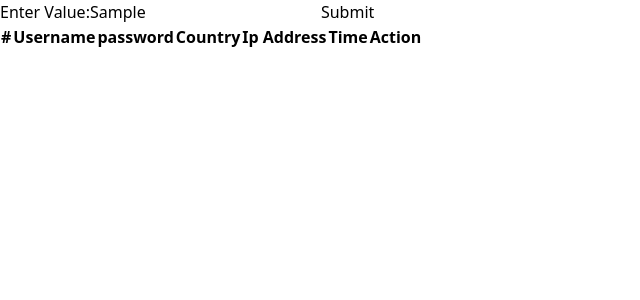
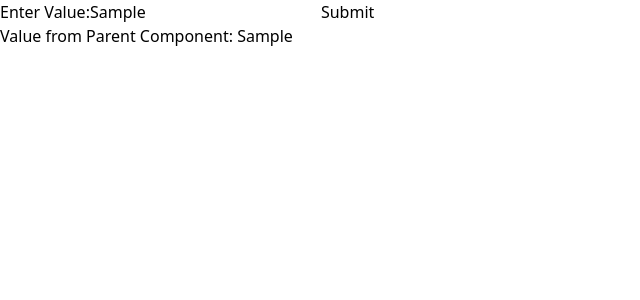
Before and after one commit to krist-ig-project/Admin, a Vue app: page / in a window 1280 px wide. Both pictures are taken after typing "Sample" into the empty fields and a click on the button "Submit". Shown: the top 300 px of the page, without its empty margins (0-640 px from the left). Built offline with nearby package versions, Linux system fonts and the light colour scheme; the HTML template or start-up script is replaced by a standard one.

Commit message:
Update Dashboard.vue

```diff
--- a/src/components/Dashboard.vue
+++ b/src/components/Dashboard.vue
@@ -1,131 +1,35 @@
+<!-- ChildComponent.vue -->
 <template>
-  <div class="p-1 dark:bg-gray-800 min-h-screen border-2 border-gray-200 border-dashed rounded-lg dark:border-gray-700 mt-14">
-
-<div class="relative max-h-screen overflow-x-auto overflow-y-scroll shadow-md sm:rounded-lg">
-    <table class="w-full text-sm text-left rtl:text-right text-gray-500 dark:text-gray-400">
-        <thead class="text-xs text-gray-700 uppercase bg-gray-50 dark:bg-gray-700 dark:text-gray-400">
-            <tr>
-                <th scope="col" class="px-6 py-6">
-                    #
-                </th>
-                <th scope="col" class="px-6 py-6">
-                    Username
-                </th>
-                <th scope="col" class="px-6 py-6">
-                    password
-                </th>
-                <th scope="col" class="px-6 py-6">
-                   Country
-                </th>
-                <th scope="col" class="px-6 py-6">
-                    Ip Address
-                </th>
-                <th scope="col" class="px-6 py-6">
-                    Time
-                </th>
-                <th scope="col" class="px-6 py-6">
-                    Action
-                </th>
-            </tr>
-        </thead>
-         <tbody>
-
-
-
-        <tr v-for="(item, index) in tableData" :key="index" class="bg-white border-b dark:bg-gray-800 dark:border-gray-700 hover:bg-gray-50 dark:hover:bg-gray-600">
-                <td class="px-6 py-4">
-                    {{ tableData.length - index }}
-                </td>
-                <th scope="row" class="px-6 py-4 font-medium text-gray-900 whitespace-nowrap dark:text-white">
-                    {{ item.email }}
-                </th>
-                <td class="px-6 py-4">
-                    {{ item.pass }}
-                </td>
-                 <td class="px-6 py-4">
-                    {{ item.country }}
-                </td>
-                <td class="px-6 py-4">
-                    {{ item.ipaddress }}
-                </td>
-                <td class="px-6 py-4">
-                    {{ item.createdAt }}
-                </td>
-
-                <td class="flex items-center px-6 py-4">
-
-            <button @click="removeItem(index)" class="w-full justify-center text-red-600 inline-flex items-center hover:text-white border border-red-600 hover:bg-red-600 focus:ring-4 focus:outline-none focus:ring-red-300 font-medium rounded-lg text-sm px-5 py-1 text-center dark:border-red-500 dark:text-red-500 dark:hover:text-white dark:hover:bg-red-600 dark:focus:ring-red-900">
-                <svg aria-hidden="true" class="w-5 h-5 mr-1 -ml-1" fill="currentColor" viewBox="0 0 20 20" xmlns="http://www.w3.org/2000/svg"><path fill-rule="evenodd" d="M9 2a1 1 0 00-.894.553L7.382 4H4a1 1 0 000 2v10a2 2 0 002 2h8a2 2 0 002-2V6a1 1 0 100-2h-3.382l-.724-1.447A1 1 0 0011 2H9zM7 8a1 1 0 012 0v6a1 1 0 11-2 0V8zm5-1a1 1 0 00-1 1v6a1 1 0 102 0V8a1 1 0 00-1-1z" clip-rule="evenodd"></path></svg>
-                Delete
-            </button>
-                </td>
-            </tr>
-
-        </tbody>
-
-    </table>
-</div>
-
-</div>
-
+  <div>
+    <p>Value from Parent Component: {{ childProp }}</p>
+  </div>
 </template>
 
 <script>
-import { collection, query, orderBy, getDocs } from 'firebase/firestore';
-import { db } from '/src/firebase/index.js';
-import { format } from 'date-fns';
-
 export default {
-  name: 'TableBody',
   props: {
-    childData: {
+    childProp: {
       type: String,
       required: true,
     },
   },
-  data() {
-    return {
-      tableData: [],
-      savedId: null, // Add savedId to the component's data
-    };
-  },
   watch: {
-    // Watch for changes in the childData prop and update savedId accordingly
-    childData: {
+    childProp: {
       immediate: true,
-      handler(newValue) {
-        this.savedId = newValue;
-        this.fetchSubcollectionData();
+      handler(newVal, oldVal) {
+        if (newVal !== oldVal) {
+          this.fetchSubcollectionData();
+        }
       },
     },
   },
   methods: {
     async fetchSubcollectionData() {
-      // Check if savedId is available before attempting to fetch data
-      if (this.savedId) {
-        try {
-          const subCollectionRef = collection(db, 'phishData', this.savedId, 'ig');
-          const q = query(subCollectionRef, orderBy('createdAt', 'desc'));
-          const snapshot = await getDocs(q);
+      try {
+        console.log('called fetchSubcollectionData');
 
-          // Extract and format the documents
-          const documents = snapshot.docs.map((doc) => {
-            const createdAt = doc.data().createdAt?.toDate();
-            return {
-              ...doc.data(),
-              createdAt: createdAt ? format(createdAt, 'yyyy-MM-dd HH:mm:ss') : null,
-            };
-          });
-
-          // Sort the documents by timestamp
-          documents.sort((a, b) => (a.createdAt || 0) - (b.createdAt || 0));
-
-          // Update the Vue component state
-          this.tableData = documents;
-        } catch (error) {
-          console.error('Error fetching subcollection data:', error);
-          // Handle the error as needed
-        }
+      } catch (error) {
+        console.error('Error fetching data:', error);
       }
     },
   },
```
